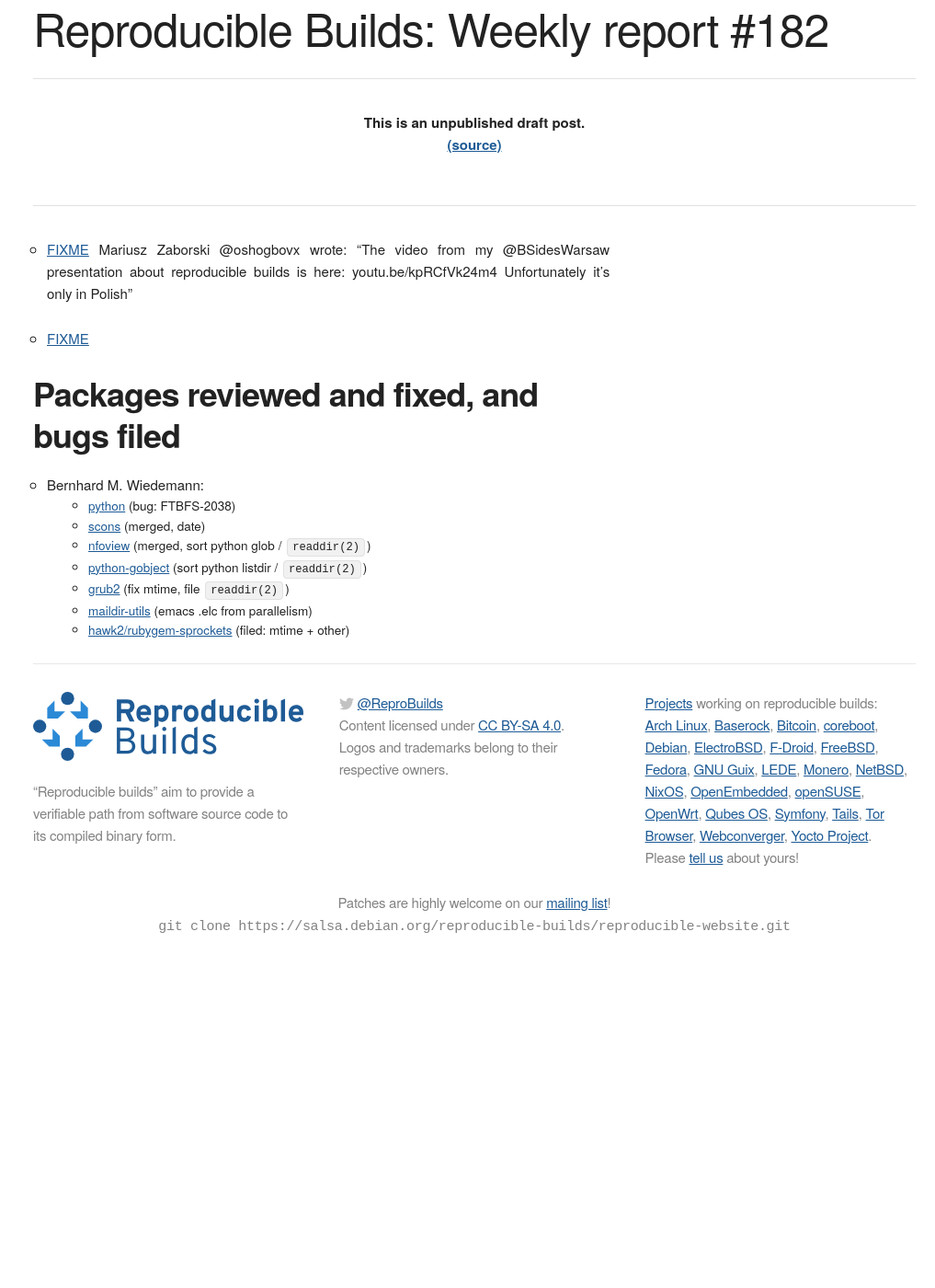
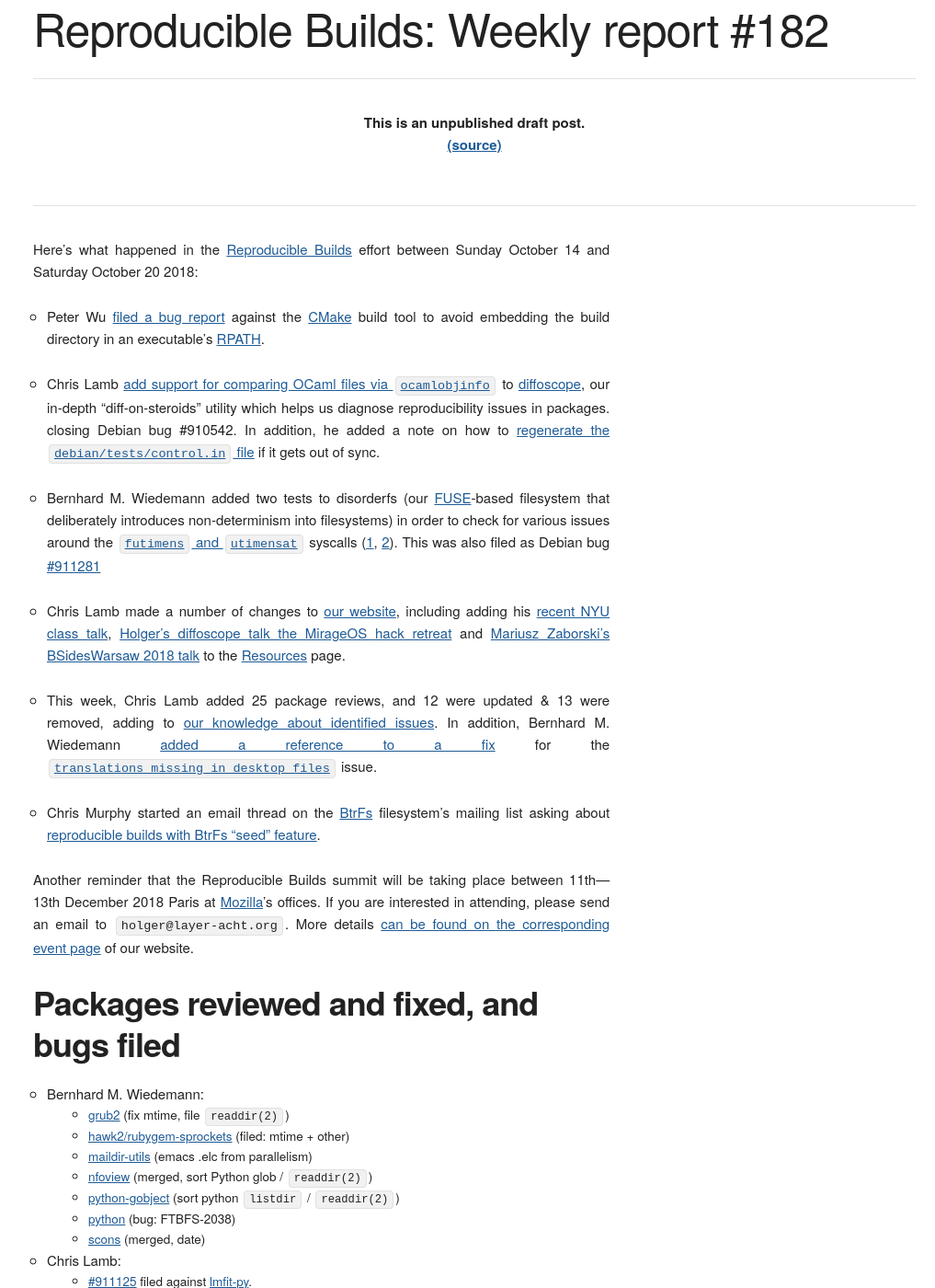
Before and after one commit to prototypefund/reproducible-website, a Jekyll site: the page built from _blog/posts/182.md, in a window 1280 px wide and 1400 px high, scrolled down 190 px. Shown: the whole window at 92% size, without its empty margins (124-1141 px from the left). Built offline with Jekyll 4.4.1, drawn with Linux system fonts in a browser that asks for light colours; some web fonts are replaced; before the commit the page ends 1240 px from its top, so only the background shows below that; some of the changed text lies outside the part shown.

Commit message:
182: Initial draft.

```diff
--- a/_blog/posts/182.md
+++ b/_blog/posts/182.md
@@ -3,19 +3,55 @@
 week: 182
 ---
 
-* [FIXME](https://twitter.com/oshogbovx/status/1052629864279203840)  Mariusz Zaborski @oshogbovx wrote: "The video from my @BSidesWarsaw presentation about reproducible builds is here: youtu.be/kpRCfVk24m4 Unfortunately it’s only in Polish"
+Here's what happened in the [Reproducible Builds](https://reproducible-builds.org) effort between Sunday October 14 and Saturday October 20 2018:
 
+* Peter Wu [filed a bug report](https://gitlab.kitware.com/cmake/cmake/issues/18413) against the [CMake](https://cmake.org/) build tool to avoid embedding the build directory in an executable's [RPATH](https://en.wikipedia.org/wiki/Rpath).
 
-* [FIXME](https://www.spinics.net/lists/linux-btrfs/msg83206.html)
+* Chris Lamb [add support for comparing OCaml files via `ocamlobjinfo`](https://salsa.debian.org/reproducible-builds/diffoscope/commit/bc92ac3) to [diffoscope](https://diffoscope.org/), our in-depth "diff-on-steroids" utility which helps us diagnose reproducibility issues in packages. closing Debian bug #910542. In addition, he added a note on how to [regenerate the `debian/tests/control.in` file](https://salsa.debian.org/reproducible-builds/diffoscope/commit/5574a4e) if it gets out of sync.
+
+* Bernhard M. Wiedemann added two tests to disorderfs (our [FUSE](https://github.com/libfuse/libfuse)-based filesystem that deliberately introduces non-determinism into filesystems) in order to check for various issues around the [`futimens` and `utimensat`](http://pubs.opengroup.org/onlinepubs/9699919799/functions/futimens.html) syscalls ([1](https://salsa.debian.org/reproducible-builds/disorderfs/commit/326d2cc), [2](https://salsa.debian.org/reproducible-builds/disorderfs/commit/d606f26)). This was also filed as Debian bug [#911281](https://bugs.debian.org/911281)
+
+* Chris Lamb made a number of changes to [our website](https://reproducible-builds.org/), including adding his [recent NYU class talk](https://salsa.debian.org/reproducible-builds/reproducible-website/commit/161f39b), [Holger's diffoscope talk the MirageOS hack retreat](https://salsa.debian.org/reproducible-builds/reproducible-website/commit/ec50beb) and [Mariusz Zaborski's BSidesWarsaw 2018 talk](https://salsa.debian.org/reproducible-builds/reproducible-website/commit/f547f34) to the [Resources](https://reproducible-builds.org/contribute/) page.
+
+* This week, Chris Lamb added 25 package reviews, and 12 were updated & 13 were removed, adding to [our knowledge about identified issues](https://tests.reproducible-builds.org/debian/index_issues.html). In addition, Bernhard M. Wiedemann [added a reference to a fix](https://salsa.debian.org/reproducible-builds/reproducible-notes/commit/706eef3c) for the [`translations_missing_in_desktop_files`](https://tests.reproducible-builds.org/debian/issues/unstable/translations_missing_in_desktop_files_issue.html) issue.
+
+* Chris Murphy started an email thread on the [BtrFs](https://btrfs.wiki.kernel.org/index.php/Main_Page) filesystem's mailing list asking about [reproducible builds with BtrFs "seed" feature](https://www.spinics.net/lists/linux-btrfs/msg83206.html).
+
+Another reminder that the Reproducible Builds summit will be taking place between 11th—13th December 2018 Paris at [Mozilla](https://wiki.mozilla.org/Paris)'s offices. If you are interested in attending, please send an email to `holger@layer-acht.org`. More details [can be found on the corresponding event page](https://reproducible-builds.org/events/paris2018/) of our website.
 
 Packages reviewed and fixed, and bugs filed
 -------------------------------------------
 
 * Bernhard M. Wiedemann:
+    * [grub2](https://savannah.gnu.org/bugs/index.php?54841) (fix mtime, file `readdir(2)`)
+    * [hawk2/rubygem-sprockets](https://bugzilla.opensuse.org/show_bug.cgi?id=1112159) (filed: mtime + other)
+    * [maildir-utils](https://bugzilla.opensuse.org/show_bug.cgi?id=1111950) (emacs .elc from parallelism)
+    * [nfoview](https://github.com/otsaloma/nfoview/pull/15) (merged, sort Python glob / `readdir(2)`)
+    * [python-gobject](https://gitlab.gnome.org/GNOME/pygobject/merge_requests/94) (sort python `listdir` / `readdir(2)`)
     * [python](https://bugs.python.org/issue34990) (bug: FTBFS-2038)
     * [scons](https://github.com/SCons/scons/pull/3221) (merged, date)
-    * [nfoview](https://github.com/otsaloma/nfoview/pull/15) (merged, sort python glob / `readdir(2)`)
-    * [python-gobject](https://gitlab.gnome.org/GNOME/pygobject/merge_requests/94) (sort python listdir / `readdir(2)`)
-    * [grub2](https://savannah.gnu.org/bugs/index.php?54841) (fix mtime, file `readdir(2)`)
-    * [maildir-utils](https://bugzilla.opensuse.org/show_bug.cgi?id=1111950) (emacs .elc from parallelism)
-    * [hawk2/rubygem-sprockets](https://bugzilla.opensuse.org/show_bug.cgi?id=1112159) (filed: mtime + other)
+
+* Chris Lamb:
+    * [#911125](https://bugs.debian.org/911125) filed against [lmfit-py](https://tracker.debian.org/pkg/lmfit-py).
+    * [#911234](https://bugs.debian.org/911234) filed against [mp3fs](https://tracker.debian.org/pkg/mp3fs) ([forwarded upstream](https://github.com/khenriks/mp3fs/pull/59))
+
+Test framework development
+--------------------------
+
+There were a large number of updates to our [Jenkins](https://jenkins.io/)-based testing framework that powers [tests.reproducible-builds.org](tests.reproducible-builds.org) by Holger Levsen this month, including:
+
+* [Fix the disorderfs and strip-nondeterminism jobs to test the `master` branch, not the `debian` branch](https://salsa.debian.org/qa/jenkins.debian.net/commit/ca2e682c).
+* [Only recreate the Jenkins job health page if the jobs have actually changed](https://salsa.debian.org/qa/jenkins.debian.net/commit/238de5e2).
+* [Refactor PNG image generation](https://salsa.debian.org/qa/jenkins.debian.net/commit/9f53bb02).
+* [Add debug output to tp the reproducible OpenWrt build process to diagnose a statistics issue](https://salsa.debian.org/qa/jenkins.debian.net/commit/d2b56877).
+* [Improve the wording](https://salsa.debian.org/qa/jenkins.debian.net/commit/82b20e12) on the [Reproducible OpenWrt](https://tests.reproducible-builds.org/openwrt/openwrt.html) pages.
+* [Don't fail if a log file vanishes during a long running `find(1)` command](https://salsa.debian.org/qa/jenkins.debian.net/commit/9e06e4b5).
+* [Automatically fix `.rbuild` files with the wrong permissions](https://salsa.debian.org/qa/jenkins.debian.net/commit/7a08f9df).
+* [Update various copyright years](https://salsa.debian.org/qa/jenkins.debian.net/commit/b31c5c08).
+* [Mark the `odxu4c` node as offline](https://salsa.debian.org/qa/jenkins.debian.net/commit/4cd168a2).
+
+
+Misc.
+-----
+
+This week's edition was written by Bernhard M. Wiedemann, Chris Lamb, Holger Levsen & reviewed by a bunch of Reproducible Builds folks on IRC & the mailing lists.
```
